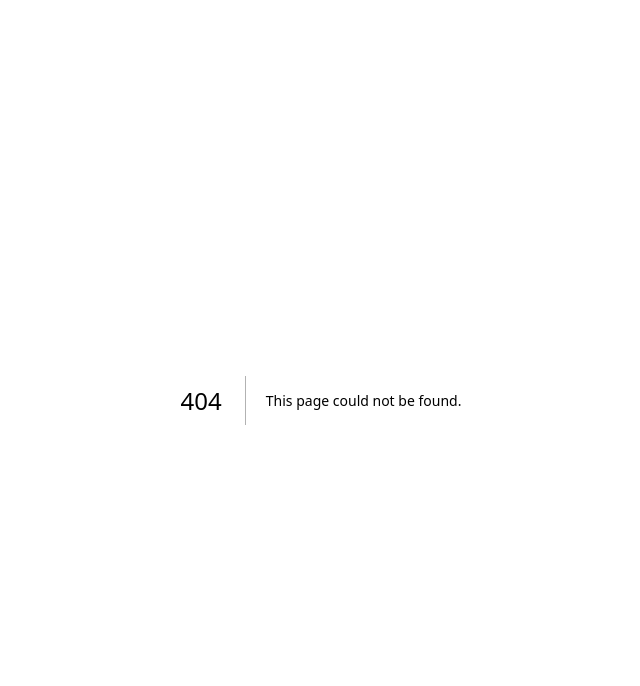
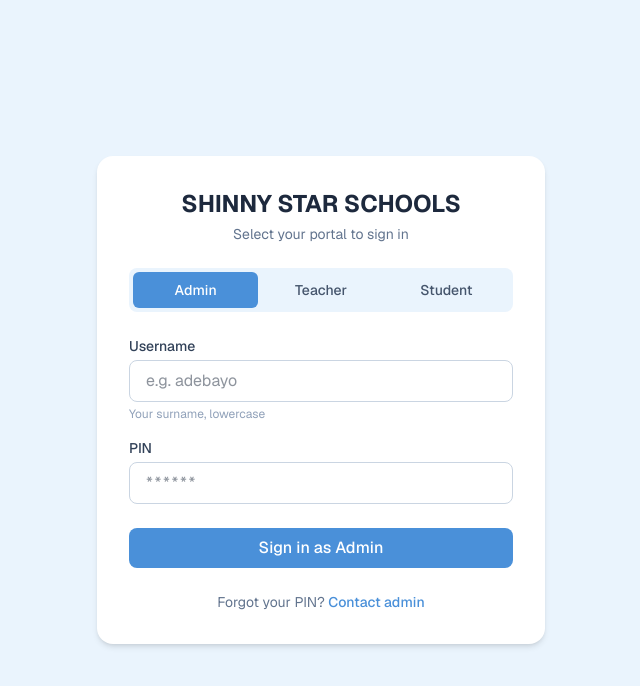
Before and after one commit to shinystarweb-wq/shinny-star-schools, a Next.js app: page /login in a window 1280 px wide. Before the commit this address had no page. Shown: the top 686 px of the page, without its empty margins (319-959 px from the left). Built offline with nearby package versions, Linux system fonts and the light colour scheme.

Commit message:
Add login page with portal selector and link from homepage

```diff
--- /dev/null
+++ b/src/app/login/page.js
@@ -0,0 +1,39 @@
+"use client";
+import { useState } from "react";
+
+export default function Login() {
+  const [role, setRole] = useState("admin");
+  const roles = [{ key: "admin", label: "Admin" }, { key: "teacher", label: "Teacher" }, { key: "student", label: "Student" }];
+
+  return (
+    <main className="min-h-screen bg-brand-blue flex items-center justify-center px-6">
+      <div className="bg-white rounded-2xl shadow-md w-full max-w-md p-8">
+        <h1 className="text-2xl font-bold text-center text-slate-800 mb-1">SHINNY STAR SCHOOLS</h1>
+        <p className="text-center text-slate-500 text-sm mb-6">Select your portal to sign in</p>
+
+        <div className="flex bg-brand-blue rounded-lg p-1 mb-6">
+          {roles.map((r) => (
+            <button key={r.key} type="button" onClick={() => setRole(r.key)} className={role === r.key ? "flex-1 py-2 text-sm font-medium rounded-md transition bg-brand-blue-strong text-white" : "flex-1 py-2 text-sm font-medium rounded-md transition text-slate-600"}>{r.label}</button>
+          ))}
+        </div>
+
+        <form className="flex flex-col gap-4">
+          <div>
+            <label className="block text-sm font-medium text-slate-700 mb-1">Username</label>
+            <input type="text" placeholder="e.g. adebayo" className="w-full border border-slate-300 rounded-lg px-4 py-2 focus:outline-none focus:ring-2 focus:ring-brand-blue-strong" />
+            <p className="text-xs text-slate-400 mt-1">Your surname, lowercase</p>
+          </div>
+
+          <div>
+            <label className="block text-sm font-medium text-slate-700 mb-1">PIN</label>
+            <input type="password" inputMode="numeric" maxLength={6} placeholder="******" className="w-full border border-slate-300 rounded-lg px-4 py-2 tracking-widest focus:outline-none focus:ring-2 focus:ring-brand-blue-strong" />
+          </div>
+
+          <button type="submit" className="bg-brand-blue-strong text-white rounded-lg py-2 font-medium hover:opacity-90 mt-2">Sign in as {roles.find((r) => r.key === role).label}</button>
+        </form>
+
+        <p className="text-center text-sm text-slate-500 mt-6">Forgot your PIN? <a href="#" className="text-brand-blue-strong font-medium">Contact admin</a></p>
+      </div>
+    </main>
+  );
+}
--- a/src/app/page.js
+++ b/src/app/page.js
@@ -4,24 +4,21 @@ export default function Home() {
       <header className="bg-brand-blue-strong text-white">
         <div className="max-w-6xl mx-auto px-6 py-4 flex items-center justify-between">
           <h1 className="text-xl font-bold tracking-wide">SHINNY STAR SCHOOLS</h1>
+          <div className="flex items-center gap-6">
             <nav className="hidden md:flex gap-6 text-sm font-medium">
               <a href="#about" className="hover:opacity-80">About</a>
               <a href="#modules" className="hover:opacity-80">Features</a>
               <a href="#contact" className="hover:opacity-80">Contact</a>
             </nav>
+            <a href="/login" className="bg-white text-brand-blue-strong text-sm font-semibold px-5 py-2 rounded-full shadow-sm border border-white/40 hover:shadow-md hover:-translate-y-0.5 transition-all duration-200">Portal Access</a>
+          </div>
         </div>
       </header>
 
       <section className="bg-brand-blue">
         <div className="max-w-6xl mx-auto px-6 py-20 text-center">
-          <h2 className="text-3xl md:text-5xl font-bold text-slate-800 mb-4">
-            Welcome to Shinny Star Schools
-          </h2>
-          <p className="text-lg text-slate-600 max-w-2xl mx-auto mb-8">
-            A modern digital platform for attendance, results, fees, and communication
-            all in one place.
-          </p>
-
+          <h2 className="text-3xl md:text-5xl font-bold text-slate-800 mb-4">Welcome to Shinny Star Schools</h2>
+          <p className="text-lg text-slate-600 max-w-2xl mx-auto mb-8">A modern digital platform for attendance, results, fees, and communication all in one place.</p>
           <a href="#modules" className="inline-block bg-brand-blue-strong text-white px-6 py-3 rounded-lg font-medium hover:opacity-90">Explore Features</a>
         </div>
       </section>
@@ -31,29 +28,21 @@ export default function Home() {
         <div className="grid grid-cols-1 md:grid-cols-3 gap-6">
           <div className="bg-brand-blue rounded-xl p-6">
             <h4 className="font-semibold text-lg mb-2">Attendance</h4>
-            <p className="text-slate-600 text-sm">
-              Track daily attendance by class or subject with instant reports.
-            </p>
+            <p className="text-slate-600 text-sm">Track daily attendance by class or subject with instant reports.</p>
           </div>
           <div className="bg-brand-blue rounded-xl p-6">
             <h4 className="font-semibold text-lg mb-2">Results</h4>
-            <p className="text-slate-600 text-sm">
-              Automated grading and printable report cards for every student.
-            </p>
+            <p className="text-slate-600 text-sm">Automated grading and printable report cards for every student.</p>
           </div>
           <div className="bg-brand-blue rounded-xl p-6">
             <h4 className="font-semibold text-lg mb-2">Fees</h4>
-            <p className="text-slate-600 text-sm">
-              Simple invoicing, payment tracking, and due-date reminders.
-            </p>
+            <p className="text-slate-600 text-sm">Simple invoicing, payment tracking, and due-date reminders.</p>
           </div>
         </div>
       </section>
 
       <footer id="contact" className="bg-brand-blue-strong text-white">
-        <div className="max-w-6xl mx-auto px-6 py-8 text-center text-sm">
-          © 2026 Shinny Star Schools. All rights reserved.
-        </div>
+        <div className="max-w-6xl mx-auto px-6 py-8 text-center text-sm">© 2026 Shinny Star Schools. All rights reserved.</div>
       </footer>
     </main>
   );
```
Lines whose indentation alone changed are shown as unchanged.
